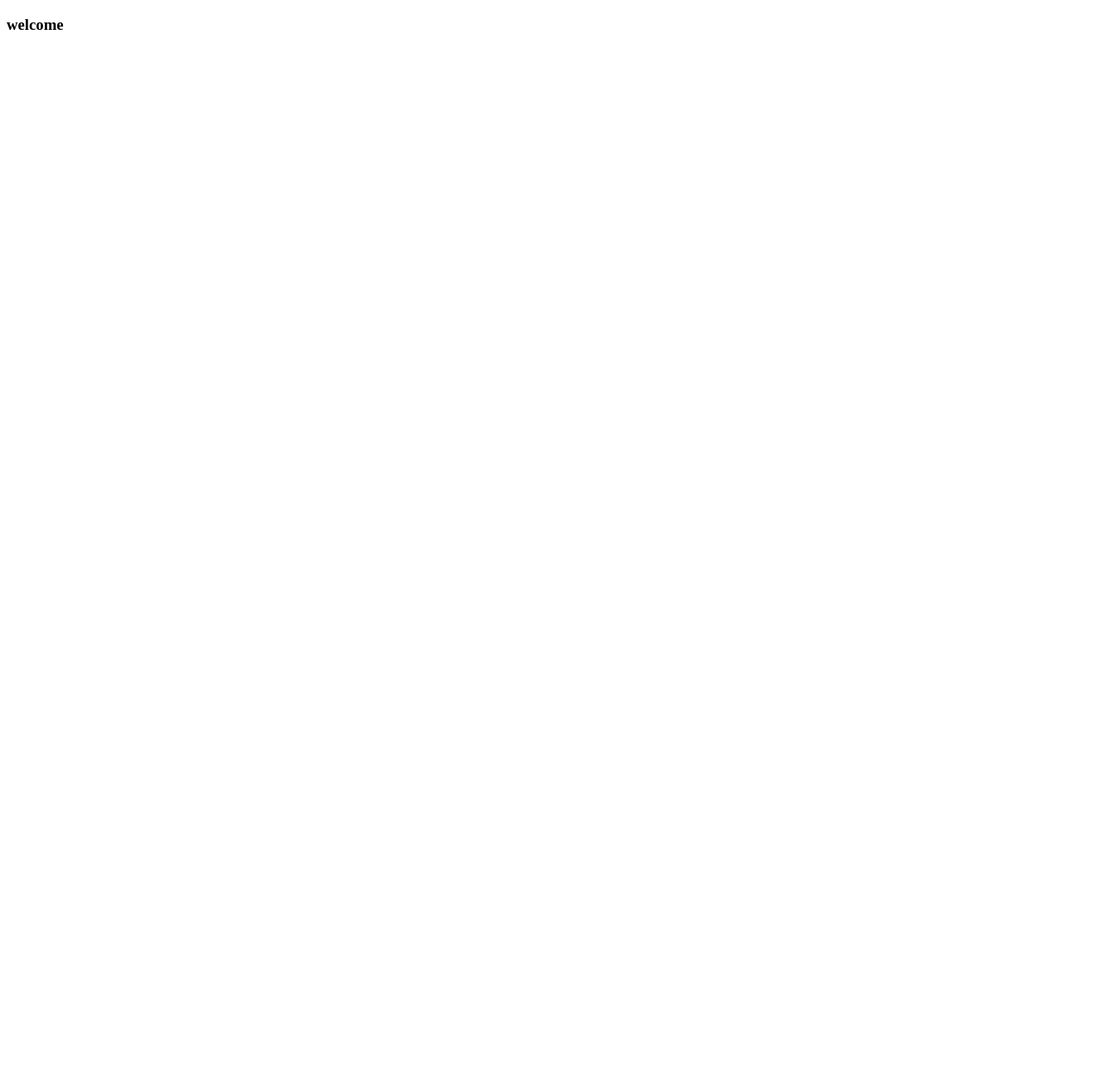
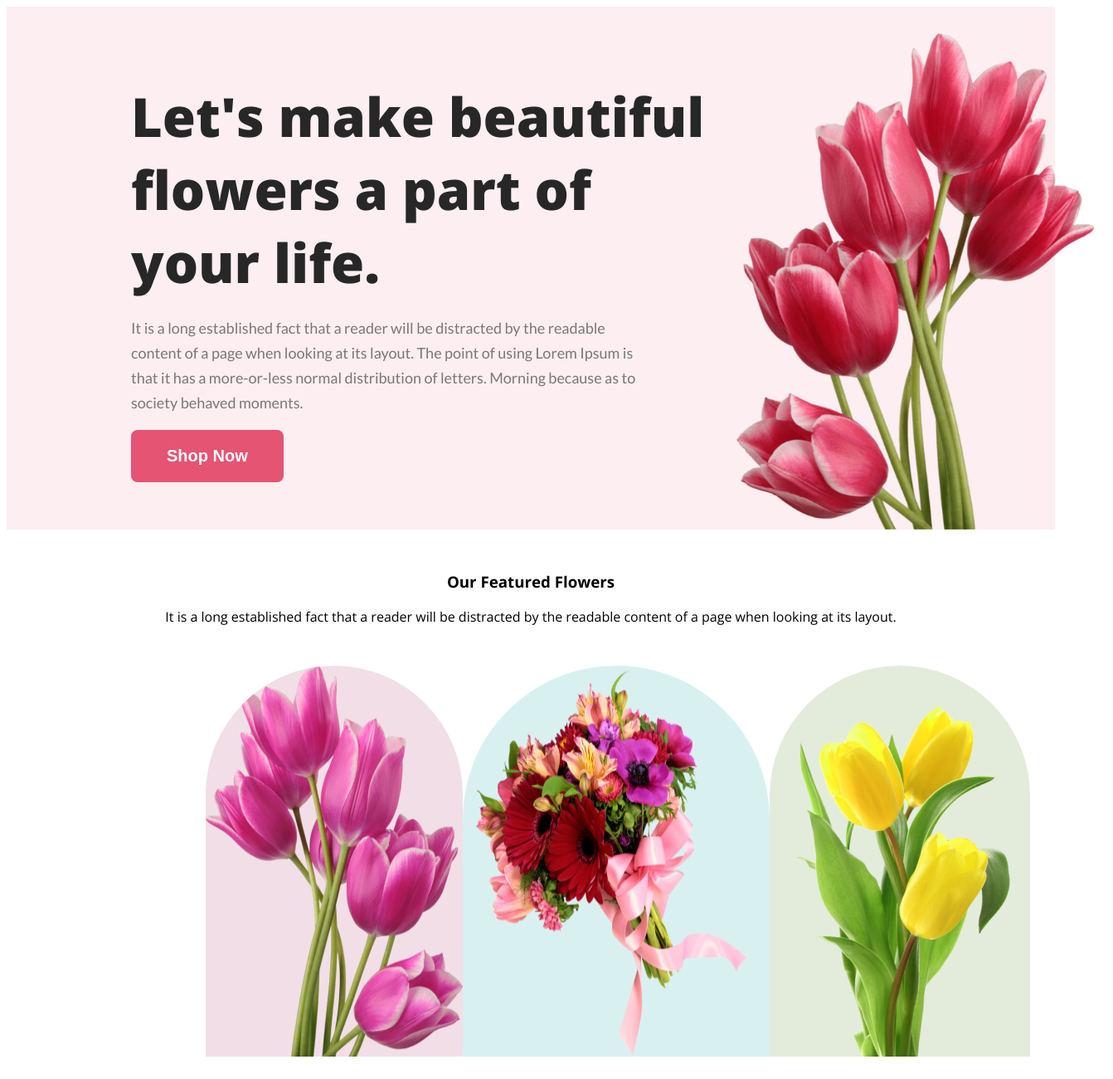
Before and after one commit to faysalkabir/ph_a1_flowershop, a plain HTML site: page index.html in a window 1280 px wide. Shown: the whole page at 83% size, 1342 px wide, since content can reach past the window. Before the commit the page ends 800 px from the top, so only its background shows below. Drawn offline with nearby package versions, Linux system fonts and the light colour scheme.

Commit message:
assignment commit

```diff
--- a/Styles/style.css
+++ b/Styles/style.css
@@ -0,0 +1,98 @@
+/* shared styles over the website */
+body {
+    font-family: 'Lato', sans-serif;
+    font-family: 'Open Sans', sans-serif;
+
+}
+
+.btn-primary {
+    border-radius: 8px;
+    background: #E55473;
+    border: 0;
+    font-size: 20px;
+    /* font-style: normal; */
+    font-weight: 700;
+    color: #FFFFFF;
+    padding: 20px 43px;
+}
+
+.welcome-page {
+    background: #FCEEF1
+}
+
+.banner {
+    padding: 30px 30px 0px 150px;
+    display: flex;
+    align-items: center;
+    justify-content: space-between;
+}
+
+.banner-content {
+    max-width: 708px;
+}
+
+.banner-title {
+    color: #272727;
+    font-size: 65px;
+    font-weight: 800;
+    /* max-width: 708px; */
+    margin-top: 0;
+    margin-bottom: 20px;
+
+    display: flex;
+    width: 708px;
+    flex-direction: column;
+    flex-shrink: 0;
+}
+
+.banner-description {
+    display: flex;
+    width: 634px;
+    flex-direction: column;
+    flex-shrink: 0;
+
+    color: rgba(39, 39, 39, 0.60);
+    font-family: Lato;
+    font-size: 18px;
+    font-style: normal;
+    font-weight: 400;
+    line-height: 30px;
+}
+
+.welcome-picture {
+    width: 535px;
+    height: 600px;
+}
+
+.featured-page {
+    align-items: center;
+    margin-top: 50px;
+}
+
+.featured-text {
+
+    align-items: center;
+    text-align: center;
+}
+
+.featured-images {
+    display: flex;
+    justify-content: space-between;
+    margin: 48px 240px 30px 240px;
+}
+
+.featuredimg-1 {
+
+    background: #A7216226;
+    border-radius: 300px 300px 0px 0px;
+}
+.featuredimg-2 {
+
+    background: #0597A026;
+    border-radius: 300px 300px 0px 0px;
+}
+.featuredimg-3 {
+
+    background: #477D1126;
+    border-radius: 300px 300px 0px 0px;
+}
--- a/index.html
+++ b/index.html
@@ -1,23 +1,55 @@
 <!DOCTYPE html>
 <html lang="en">
+
 <head>
     <meta charset="UTF-8">
     <meta name="viewport" content="width=device-width, initial-scale=1.0">
     <title>Kabir's Flower Shop</title>
+
+    <link rel="preconnect" href="https://fonts.googleapis.com">
+    <link rel="preconnect" href="https://fonts.gstatic.com" crossorigin>
+    <link
+        href="https://fonts.googleapis.com/css2?family=Lato:ital,wght@0,100;0,300;0,400;0,700;0,900;1,100;1,300;1,400;1,700;1,900&family=Open+Sans:ital,wght@0,300;0,400;0,500;0,600;0,700;0,800;1,300;1,400;1,500;1,600;1,700;1,800&display=swap"
+        rel="stylesheet">
+    <link rel="stylesheet" href="/Styles/style.css">
 </head>
+
 <body>
 
-    <header>
-        <h3>welcome</h3>
-        <nav>
-        </nav>
+    <header class="welcome-page">
+
+        <div class="banner">
+            <div class="banner-content">
+                <h1 class="banner-title">Let's make beautiful flowers a part of your life.</h1>
+                <p class="banner-description">It is a long established fact that a reader will be distracted by the
+                    readable content of a page when looking at its layout. The point of using Lorem Ipsum is that it has
+                    a more-or-less normal distribution of letters.
+                    Morning because as to society behaved moments.</p>
+                <button class="btn-primary" id="">Shop Now</button>
+            </div>
+            <img class="welcome-picture" src="/Flower Asset/pngwing 10.png" alt="">
+        </div>
 
     </header>
 
     <main>
 
+        <div class="featured-page">
+            <div class="featured-text">
+                <h3 class="featured-title">Our Featured Flowers</h3>
+                <p class="featured-description">It is a long established fact that a reader will be distracted by the readable content of a page when looking at its layout.</p>
+            </div>
+
+            <div class="featured-images">
+                <img class="featuredimg-1" src="/Flower Asset/pngwing 6.png" alt="">
+                <img class="featuredimg-2" src="/Flower Asset/pngwing 5.png" alt="">
+                <img class="featuredimg-3" src="/Flower Asset/pngwing 7.png" alt="">
+            </div>
+        </div>
+
     </main>
 
 
 </body>
+
 </html>
```
